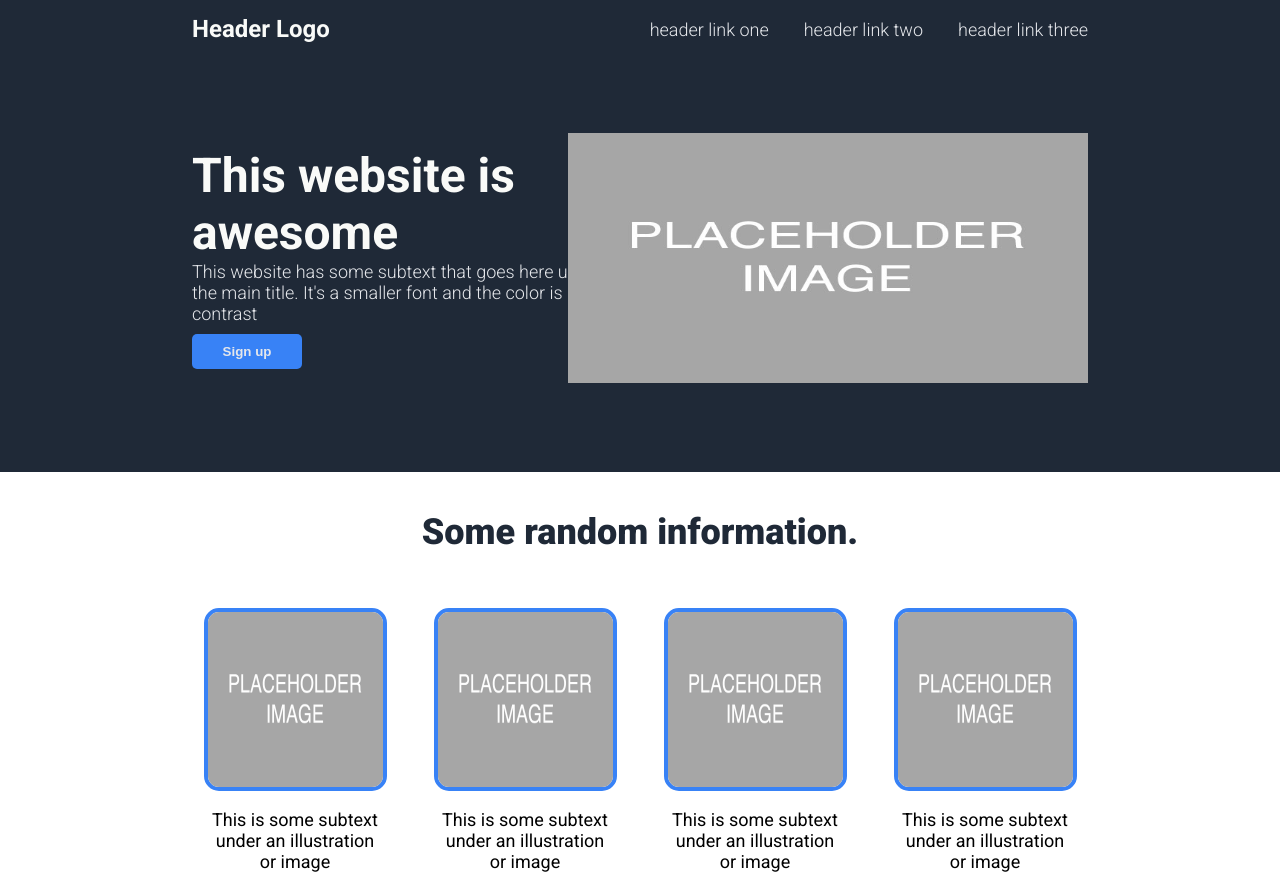
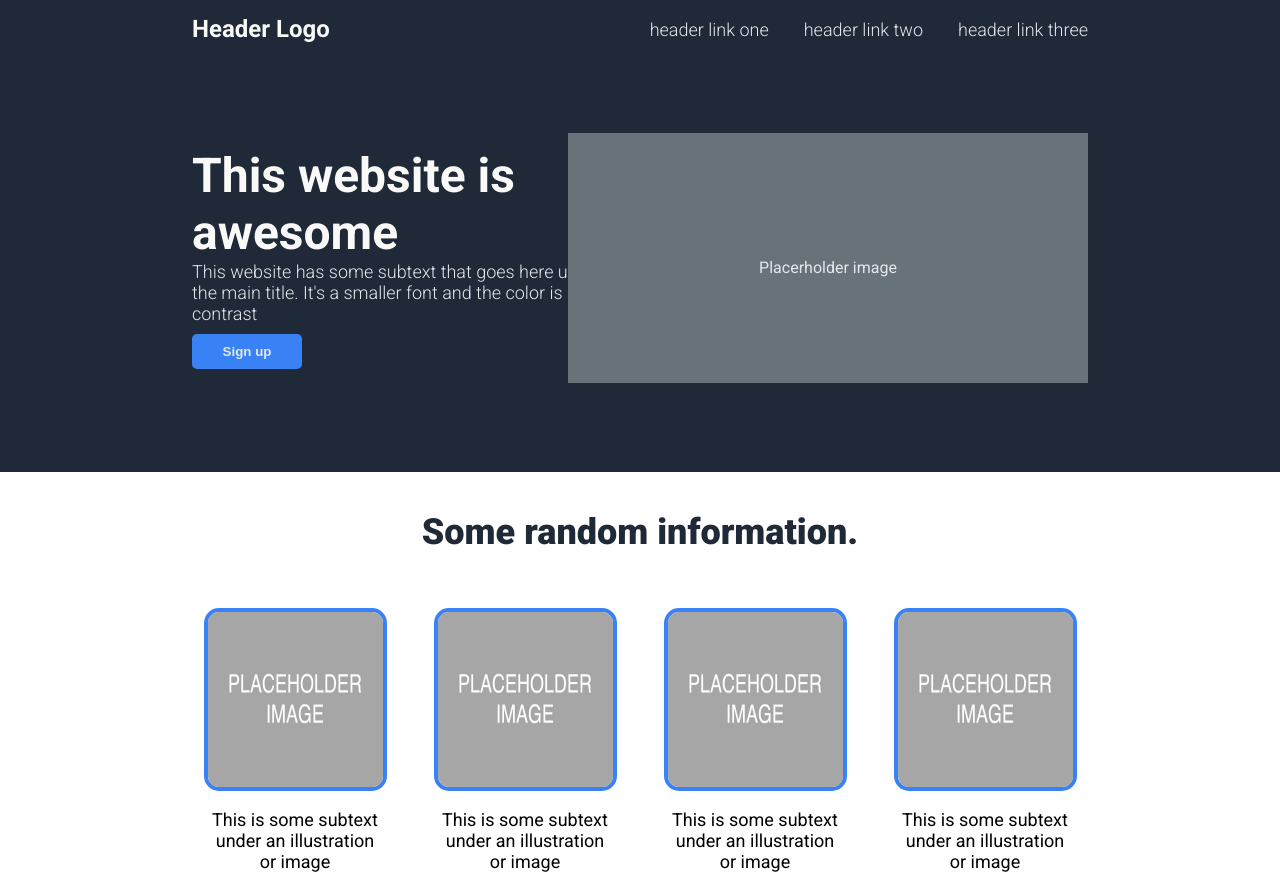
Before and after one commit to dannybinks/TOP-Landing-Page, a plain HTML site: page index.html in a window 1280 px wide. Shown: the top 893 px of the page. Drawn offline with Linux system fonts and the light colour scheme.

Commit message:
Section 1 Image placeHolder -Create proper size placeholder for section 1 image

```diff
--- a/index.html
+++ b/index.html
@@ -29,11 +29,7 @@
         </h5>
         <button class="section1Button">Sign up</button>
       </div>
-      <img
-        class="section1Image"
-        src="/images/placeholder-image.jpg"
-        alt="Placeholder image"
-      />
+      <div class="section1Image">Placerholder image</div>
     </div>
     <div class="section2">
       <div class="section2Title">Some random information.</div>
--- a/style.css
+++ b/style.css
@@ -73,8 +73,13 @@ header .logo {
 }
 .section1Image {
   width: 520px;
-  height: 250px;
-  padding-right: 15%;
+  height: 125px;
+  margin-right: 15%;
+  text-align: center;
+  background-color: rgb(104, 115, 121);
+  color: #e5e7eb;
+  padding-top: 125px;
+  padding-bottom: 0px;
 }
 .section2 {
   display: flex;
```
